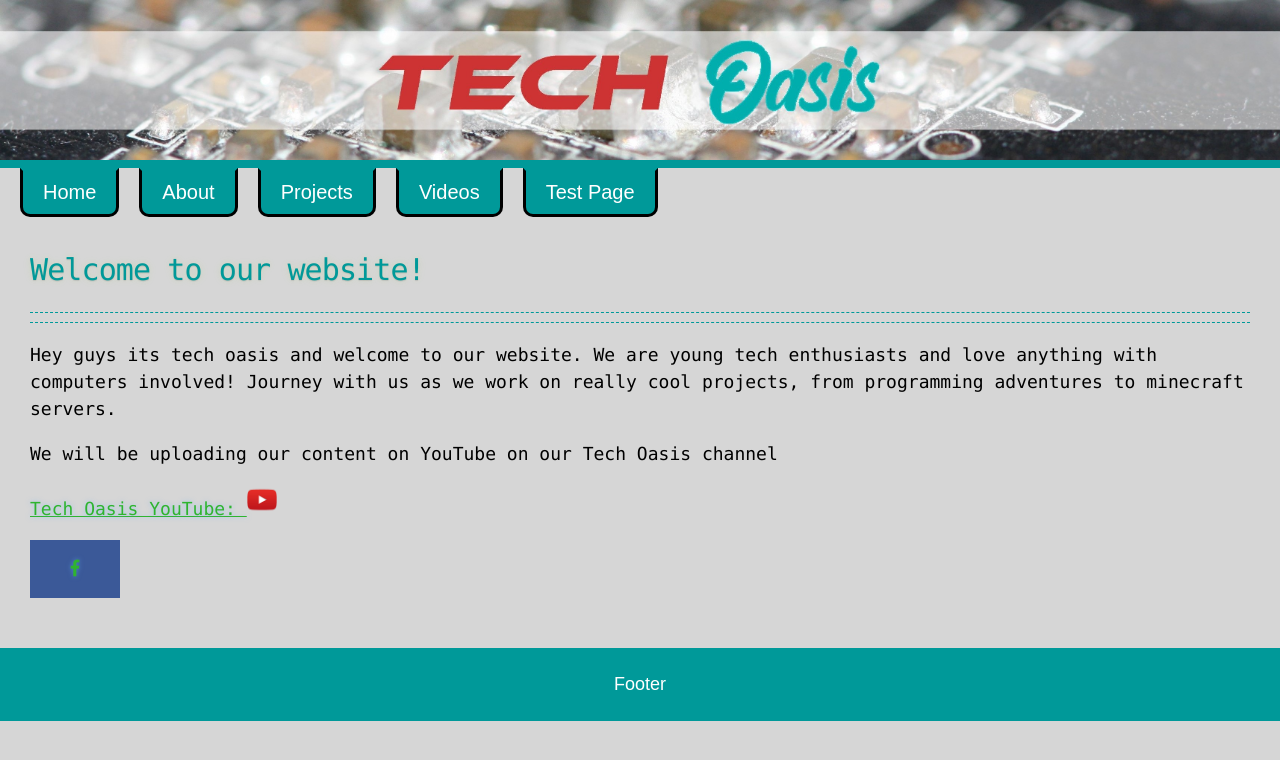
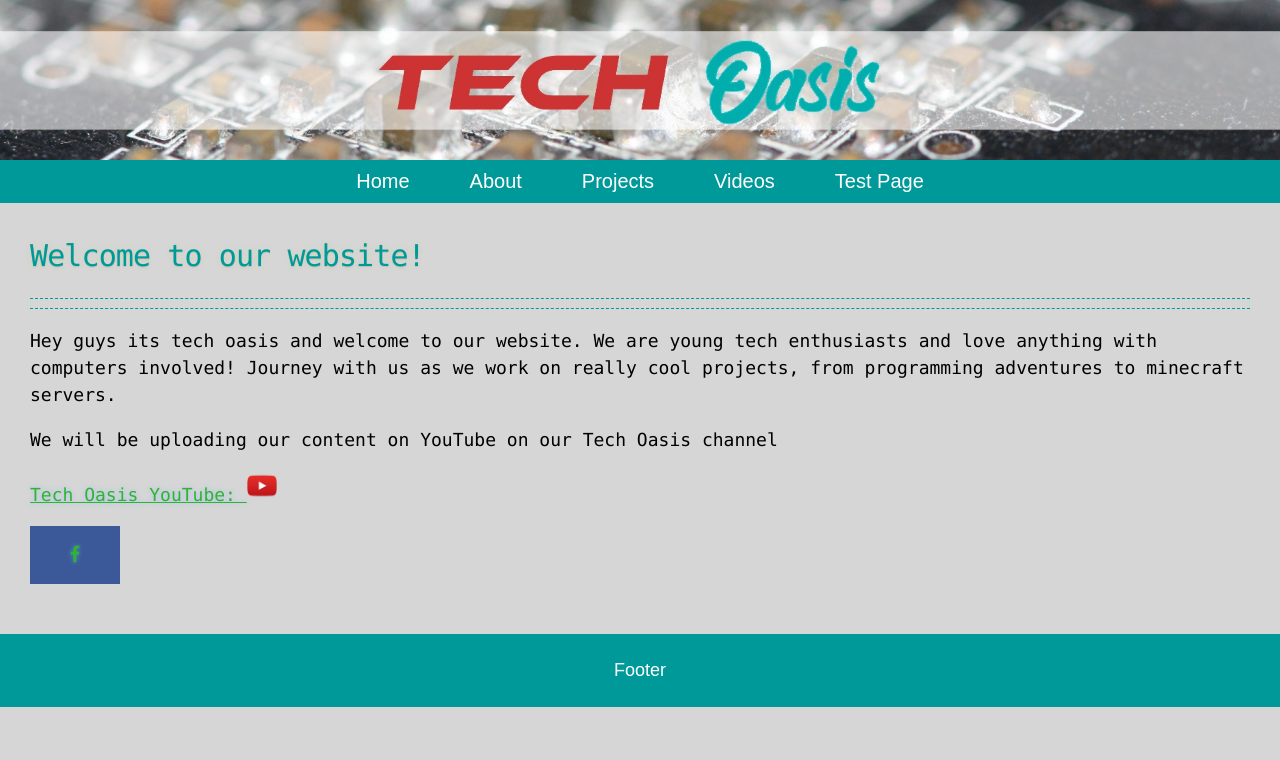
Before and after one commit to techoasisyt/ProgramPhantom.github.io, a Jekyll site: the page built from index.md, in a window 1280 px wide. Shown: the top 760 px of the page. Built offline with Jekyll 4.4.1, drawn with Linux system fonts in a browser that asks for light colours; our own code applies the rules of GitHub Pages for plain Markdown files.

Commit message:
Navbar change

```diff
--- a/_layouts/main.html
+++ b/_layouts/main.html
@@ -15,7 +15,6 @@
 
     <header>
       <img class="banner" src="assets\images\WebBanner.jpg">
-    </header>
 
       <div class="flex-container">
         <div>
@@ -59,6 +58,9 @@
          </div>
 
       </div>
+    </header>
+
+
 
 
     <div class="container">
--- a/_sass/jekyll-theme-hacker.scss
+++ b/_sass/jekyll-theme-hacker.scss
@@ -112,9 +112,8 @@
 */
 
 header {
-  background: rgba(0, 0, 0, 0.1);
+  background: #009999;
   width: 100%;
-  border-bottom: 8px solid #009999;
   padding: 0;
   line-height: 0;
   /*margin: 0 20px 0 0;*/
@@ -154,8 +153,10 @@
 
 .flex-container {
   display: flex;
-  margin: 0 10px;
+  width: 90%;
   text-align: center;
+  margin: auto;
+  justify-content: center;
  }
 
 
@@ -163,25 +164,13 @@
   margin: 0 10px;
   padding: 0px;
   background-color: #009999;
-  border: 3px solid #000000;
-  border-top-color: #009999;
   color: #211A1D;
-  bottom: 0px;
-  border-radius: 0px 0px 10px 10px;
-  /*width: 10%;
-   I tried to use a border to make the div to go to the bottom of the flex container
-  border-style: hidden;
-  border-bottom-style: solid;
-  border-color: #EDF2F4;
-  border-width: 1px;               */
 }
 
 .tabbutton {
   background-color: rgba(0, 0, 0, 0);
-  border: 8px solid #000000;
   color: #211A1D;
   border: none;
-  border-radius: 0px 0px 10px 10px;
   padding: 10px 20px;
   margin: auto;
   text-decoration: none;
```
Lines whose indentation alone changed are shown as unchanged.
